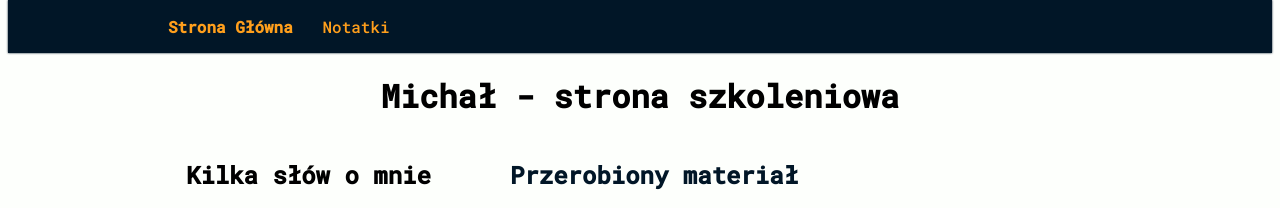
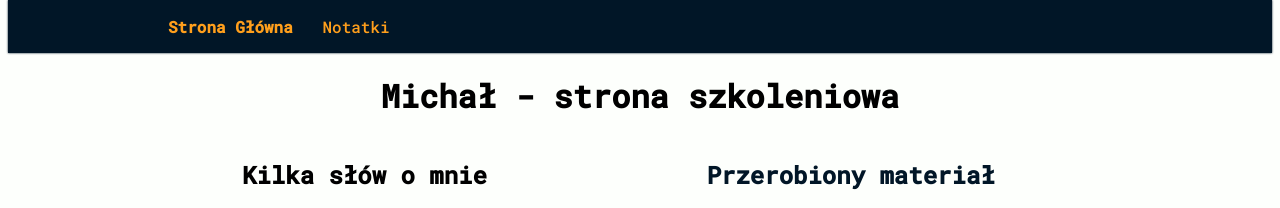
Before and after one commit to m-wlo/homepage, a plain HTML site: page index.html in a window 1280 px wide. Shown: the top 208 px of the page. Drawn offline with Linux system fonts and the light colour scheme.

Commit message:
Centering section headers and stretching grid on homepage

```diff
--- a/index.html
+++ b/index.html
@@ -19,14 +19,14 @@
     </header>
 
     <main class="content-grid content--js">
-      <header class="page-header">
+      <header class="page-header header-centered">
         <h1>
           Michał - strona szkoleniowa
         </h1>
       </header>
 
       <section class="introduction">
-        <h2>Kilka słów o mnie</h2>
+        <h2 class="introduction__header header-centered">Kilka słów o mnie</h2>
         <article class="about-me shadow-object">
           <img
             class="about-me__picture"
@@ -48,7 +48,7 @@
       </section>
 
       <section class="notes notes--js">
-        <h2>Przerobiony materiał</h2>
+        <h2 class="notes__header header-centered">Przerobiony materiał</h2>
 
         <article class="week-summary shadow-object">
           <h3 class="week-summary__title">Tydzień I</h3>
--- a/style.css
+++ b/style.css
@@ -31,7 +31,7 @@ body {
   grid-template-areas:
     ". header header ."
     ". introduction notes .";
-  grid-template-columns: 1fr 2fr 4fr 1fr;
+  grid-template-columns: 1fr 3fr 4fr 1fr;
   column-gap: 32px;
 }
 
@@ -51,14 +51,16 @@ body {
 }
 
 .page-header {
+  grid-area: header;
+}
+
+.header-centered {
+  justify-content: center;
   display: flex;
-  justify-content: center;
-  grid-area: header;
 }
 
 .introduction {
   grid-area: introduction;
-  top: 30px;
 }
 
 .about-me {
```
Also changed, not shown: lekcje.html (+2 -2 lines).
